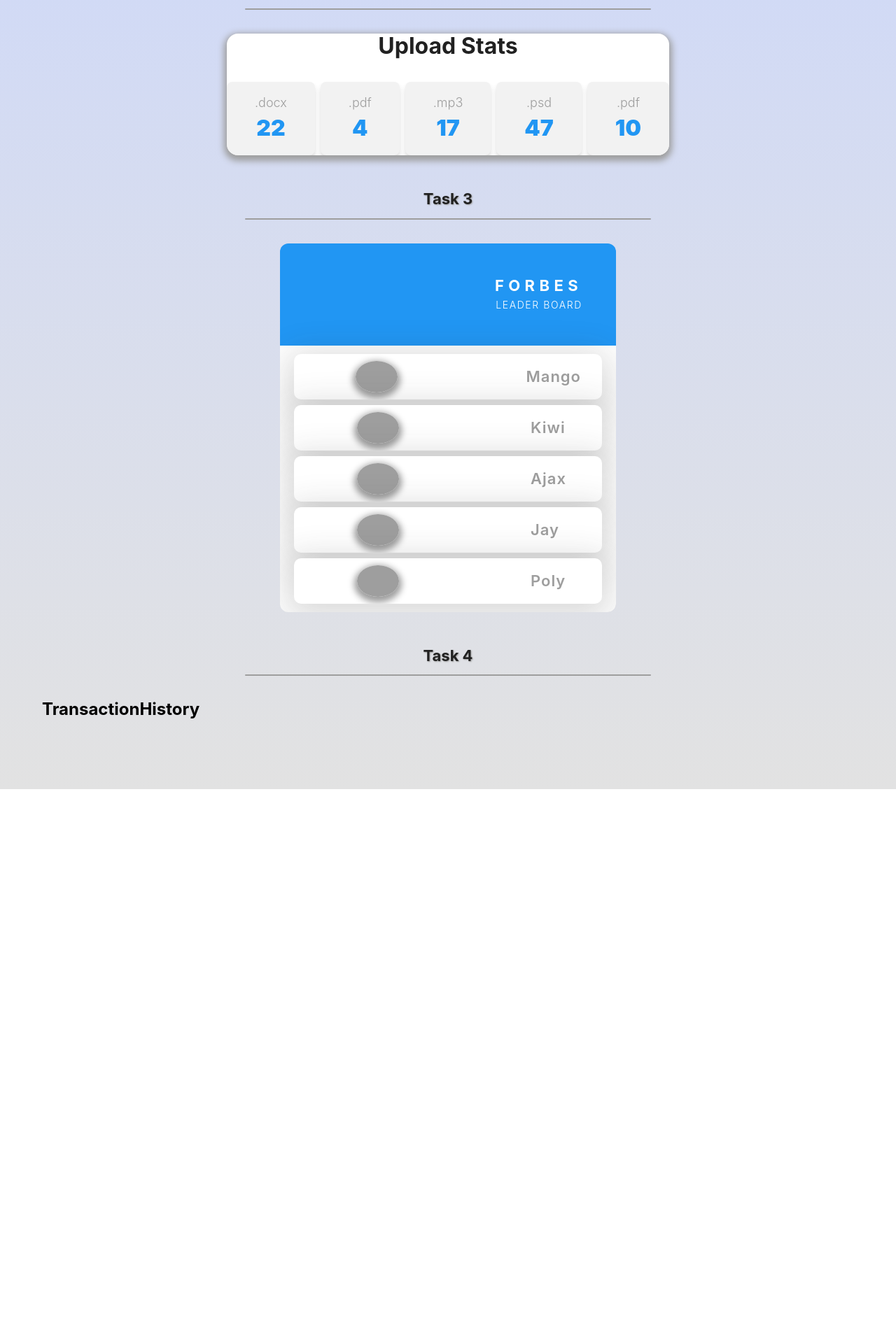
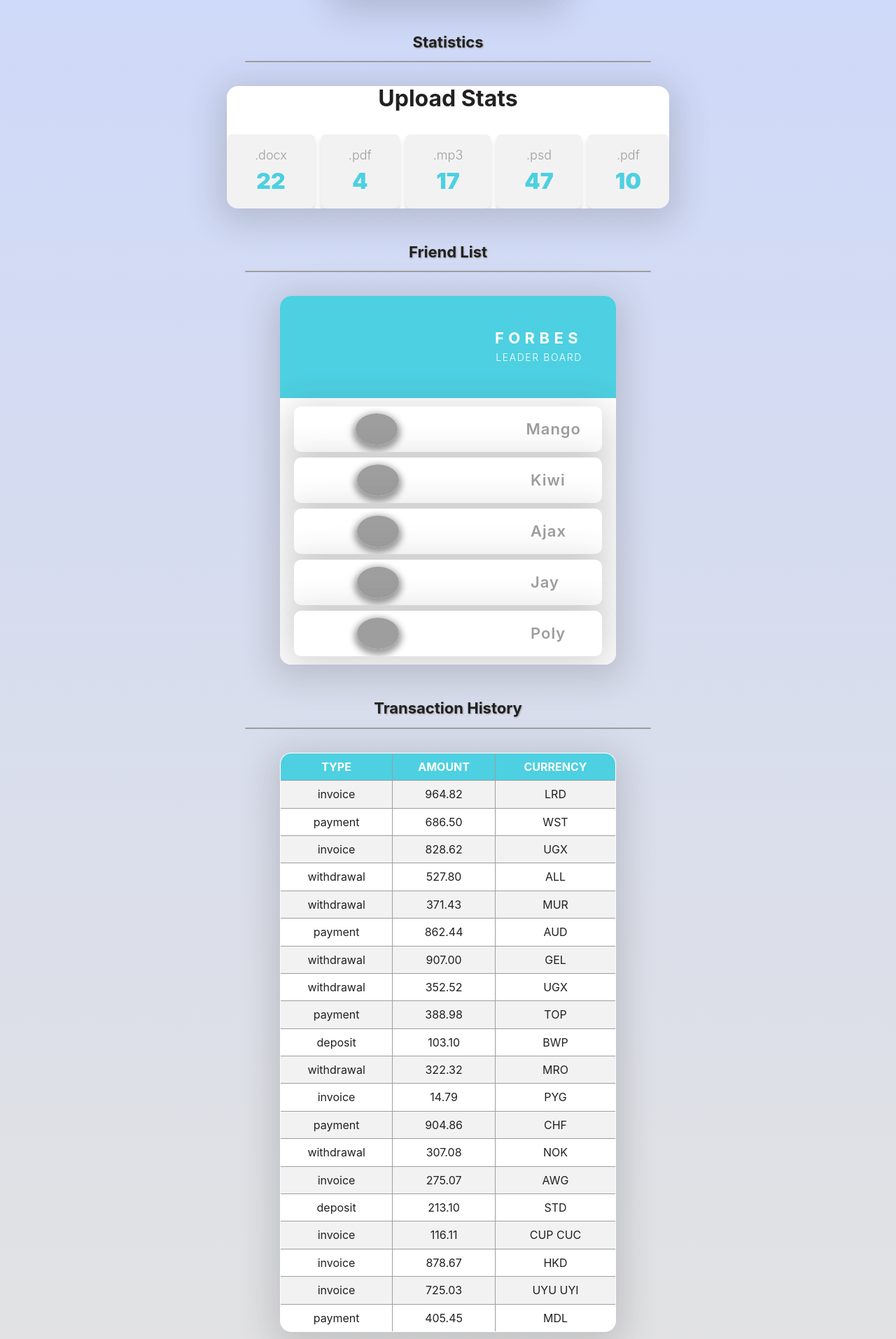
Before and after one commit to VadBorovec/goit-react-hw-01-components, a React (Create React App) app: page / in a window 1280 px wide. Shown: the part 566-2480 px from the top of the page at 70% size. Before the commit the page ends 1694 px from the top, so only its background shows below. Built offline with nearby package versions, Linux system fonts and the light colour scheme; grey boxes are pictures that could not be loaded.

Commit message:
add transaction history

```diff
--- a/src/components/App/App.jsx
+++ b/src/components/App/App.jsx
@@ -15,6 +15,9 @@
   return (
     <Section>
       <Container>
+        <Heading marginBottom="50px" textAlign="center">
+          Profile
+        </Heading>
         <Profile
           username={user.username}
           tag={user.tag}
@@ -26,17 +29,17 @@
           likes={user.stats.likes}
         />
         <Heading marginTop="50px" marginBottom="50px" textAlign="center">
-          Task 2
+          Statistics
         </Heading>
         <Statistics title="Upload Stats" stats={data} />
         <Heading marginTop="50px" marginBottom="50px" textAlign="center">
-          Task 3
+          Friend List
         </Heading>
         <FriendList friendList={friends} />
         <Heading marginTop="50px" marginBottom="50px" textAlign="center">
-          Task 4
+          Transaction History
         </Heading>
-        <TransactionHistory text="TransactionHistory" />
+        <TransactionHistory items={transactions} />
       </Container>
     </Section>
   );
--- a/src/components/FriendList/FriendList.jsx
+++ b/src/components/FriendList/FriendList.jsx
@@ -2,7 +2,7 @@
 import { FriendListItem } from 'components/FriendListItem/FriendListItem';
 import {
   BoardHeader,
-  LeaderBoard,
+  Card,
   BoardTitle,
   TitleTop,
   TitleBottom,
@@ -11,7 +11,7 @@
 
 export const FriendList = ({ friendList }) => {
   return (
-    <LeaderBoard>
+    <Card>
       <BoardHeader>
         <BoardTitle>
           <TitleTop>Forbes</TitleTop>
@@ -29,7 +29,7 @@
           />
         ))}
       </LeaderBoardProfiles>
-    </LeaderBoard>
+    </Card>
   );
 };
 
--- a/src/components/FriendList/FriendList.styled.jsx
+++ b/src/components/FriendList/FriendList.styled.jsx
@@ -1,11 +1,23 @@
 import styled from '@emotion/styled';
 
-export const LeaderBoard = styled.div`
+export const Card = styled.div`
+  display: flex;
+  flex-direction: column;
+
   width: ${props => props.theme.spacing(120)};
-  border-radius: ${props => props.theme.spacing(3)};
+  overflow: hidden;
+  margin: 0 auto;
 
-  margin: 0 auto;
-  overflow: hidden;
+  box-shadow: ${props => props.theme.shadows.medium};
+  border-radius: ${props => props.theme.spacing(4)};
+  background: ${props => props.theme.colors.white};
+
+  &:hover,
+  &:focus {
+    background-color: #f1f1f1;
+    box-shadow: ${props => props.theme.shadows.regular};
+    transform: scale(1.01);
+  }
 `;
 
 export const BoardHeader = styled.header`
--- a/src/components/Profile/Profile.styled.jsx
+++ b/src/components/Profile/Profile.styled.jsx
@@ -8,13 +8,14 @@
   overflow: hidden;
   margin: 0 auto;
 
-  box-shadow: ${props => props.theme.shadows.regular};
+  box-shadow: ${props => props.theme.shadows.medium};
   border-radius: ${props => props.theme.spacing(4)};
   background: ${props => props.theme.colors.white};
 
   &:hover,
   &:focus {
     background-color: #f1f1f1;
+    box-shadow: ${({ theme }) => theme.shadows.regular};
     transform: scale(1.01);
   }
 `;
--- a/src/components/Statistics/Statistics.styled.jsx
+++ b/src/components/Statistics/Statistics.styled.jsx
@@ -8,13 +8,14 @@
   overflow: hidden;
   margin: 0 auto;
 
-  box-shadow: ${props => props.theme.shadows.regular};
+  box-shadow: ${props => props.theme.shadows.medium};
   border-radius: ${props => props.theme.spacing(4)};
   background: ${props => props.theme.colors.white};
 
   &:hover,
   &:focus {
     background-color: #f1f1f1;
+    box-shadow: ${props => props.theme.shadows.regular};
     transform: scale(1.01);
   }
 `;
--- a/src/components/TransactionHistory/TransactionHistory.jsx
+++ b/src/components/TransactionHistory/TransactionHistory.jsx
@@ -1,9 +1,40 @@
 import PropTypes from 'prop-types';
+import { Table, THead, Th, Tr, Td } from './TransactionHistory.styled';
+// import { formatDate } from 'helpers/formatDate';
 
-export const TransactionHistory = ({ text }) => {
-  return <h2>{text}</h2>;
+export const TransactionHistory = ({ items }) => {
+  return (
+    <Table>
+      <THead>
+        <tr>
+          <Th>TYPE</Th>
+          <Th>AMOUNT</Th>
+          <Th>CURRENCY</Th>
+        </tr>
+      </THead>
+
+      <tbody>
+        {items.map(({ id, type, amount, currency }) => {
+          return (
+            <Tr key={id}>
+              <Td>{type}</Td>
+              <Td>{amount}</Td>
+              <Td>{currency}</Td>
+            </Tr>
+          );
+        })}
+      </tbody>
+    </Table>
+  );
 };
 
 TransactionHistory.propTypes = {
-  text: PropTypes.string.isRequired,
+  items: PropTypes.arrayOf(
+    PropTypes.shape({
+      id: PropTypes.string.isRequired,
+      type: PropTypes.string.isRequired,
+      amount: PropTypes.string.isRequired,
+      currency: PropTypes.string.isRequired,
+    })
+  ).isRequired,
 };
--- a/src/components/TransactionHistory/TransactionHistory.styled.jsx
+++ b/src/components/TransactionHistory/TransactionHistory.styled.jsx
@@ -0,0 +1,46 @@
+import styled from '@emotion/styled';
+import { theme } from 'styles';
+
+export const Table = styled.table`
+  text-align: center;
+
+  width: ${props => props.theme.spacing(120)};
+  overflow: hidden;
+  margin: 0 auto;
+  border-collapse: collapse;
+
+  box-shadow: ${({ theme }) => theme.shadows.medium};
+  border: 1px solid ${props => props.theme.colors.accent};
+  border-radius: ${props => props.theme.spacing(4)};
+  background: ${props => props.theme.colors.white};
+
+  &:hover,
+  &:focus {
+    transform: scale(1.01);
+    box-shadow: ${({ theme }) => theme.shadows.regular};
+  }
+`;
+
+export const THead = styled.thead`
+  color: ${({ theme }) => theme.colors.white};
+  background-color: ${({ theme }) => theme.colors.accent};
+  text-transform: uppercase;
+`;
+
+export const Td = styled.td`
+  padding: 10px;
+  border: 1px solid ${({ theme }) => theme.colors.gray};
+  color: ${({ theme }) => theme.colors.dark};
+`;
+
+export const Th = styled.th`
+  padding: 10px;
+  border: 1px solid ${({ theme }) => theme.colors.gray};
+  color: ${({ theme }) => theme.colors.white};
+`;
+
+export const Tr = styled.tr`
+  &:nth-of-type(odd) {
+    background-color: ${({ theme }) => theme.colors.light};
+  }
+`;
--- a/src/styles/theme.jsx
+++ b/src/styles/theme.jsx
@@ -1,6 +1,6 @@
 export const theme = Object.freeze({
   colors: {
-    accent: '#2196F3',
+    accent: '#4dd0e1',
     white: '#ffffff',
     gray: '#9e9e9e',
     light: '#f2f2f2',
```
